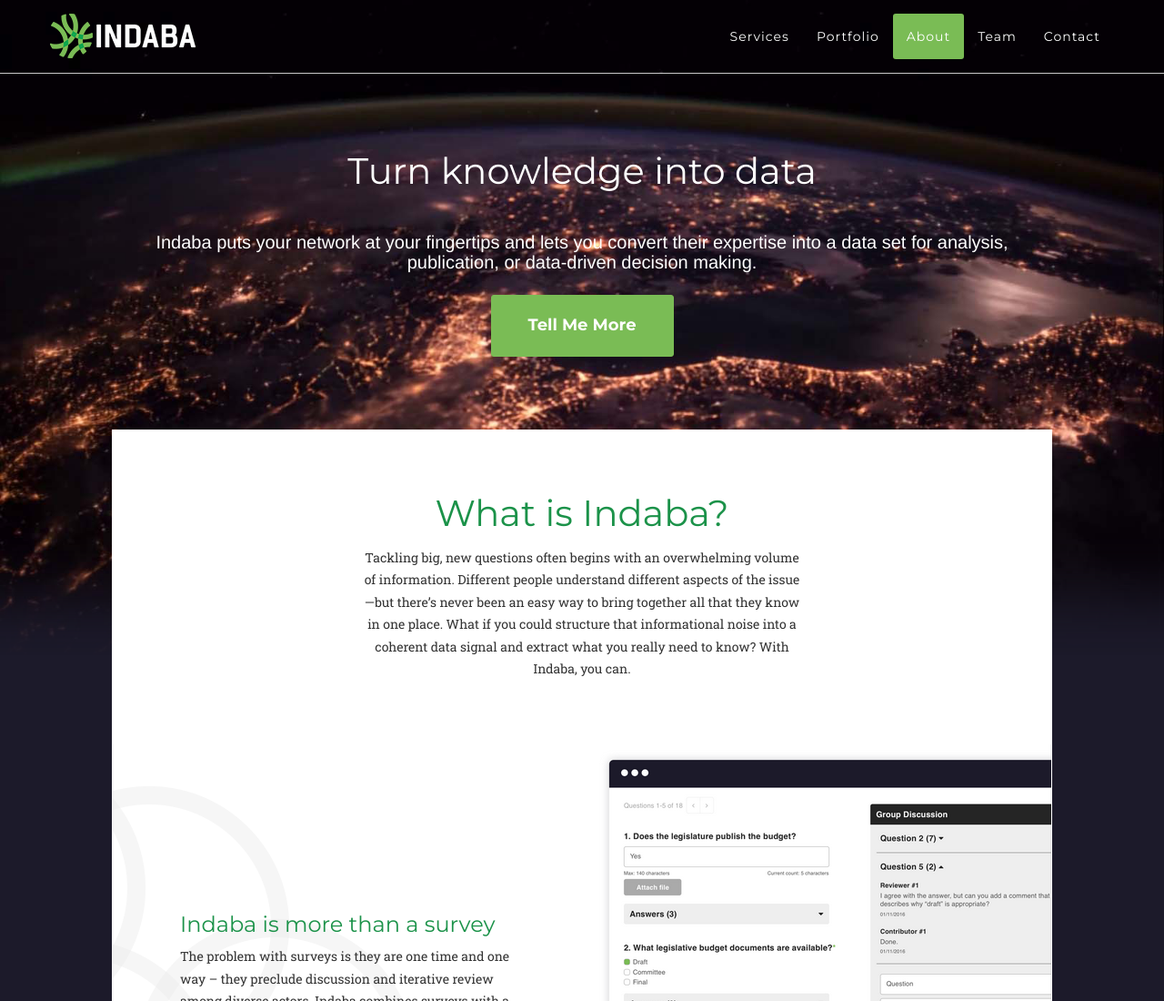
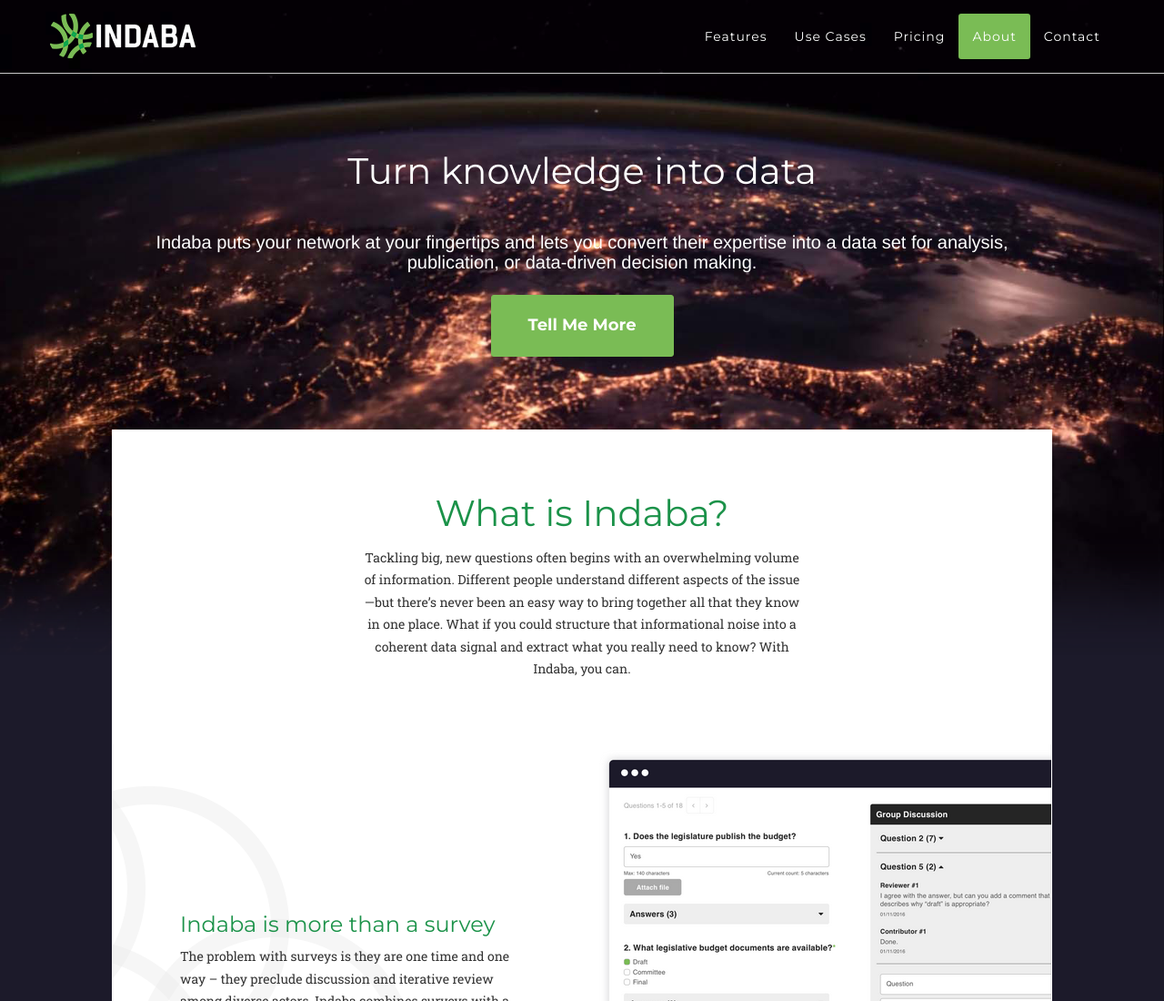
Before and after one commit to amida-tech/beta.indaba-demo.com, a plain HTML site: page index.html in a window 1280 px wide. Shown: the top 1100 px of the page at 91% size. Drawn offline with nearby package versions, Linux system fonts and the light colour scheme; a web font is replaced by a local one.

Commit message:
Added files via upload

```diff
--- a/index.html
+++ b/index.html
@@ -56,16 +56,16 @@
                         <a href="#page-top"></a>
                     </li>
                     <li>
-                        <a class="page-scroll" href="#services">Services</a>
+                        <a class="page-scroll" href="#features">Features </a>
                     </li>
                     <li>
-                        <a class="page-scroll" href="#portfolio">Portfolio</a>
+                        <a class="page-scroll" href="#services">Use Cases</a>
+                    </li>
+                    <li>
+                        <a class="page-scroll" href="#pricing">Pricing</a>
                     </li>
                     <li>
                         <a class="page-scroll" href="#about">About</a>
-                    </li>
-                    <li>
-                        <a class="page-scroll" href="#team">Team</a>
                     </li>
                     <li>
                         <a class="page-scroll" href="#contact">Contact</a>
```
